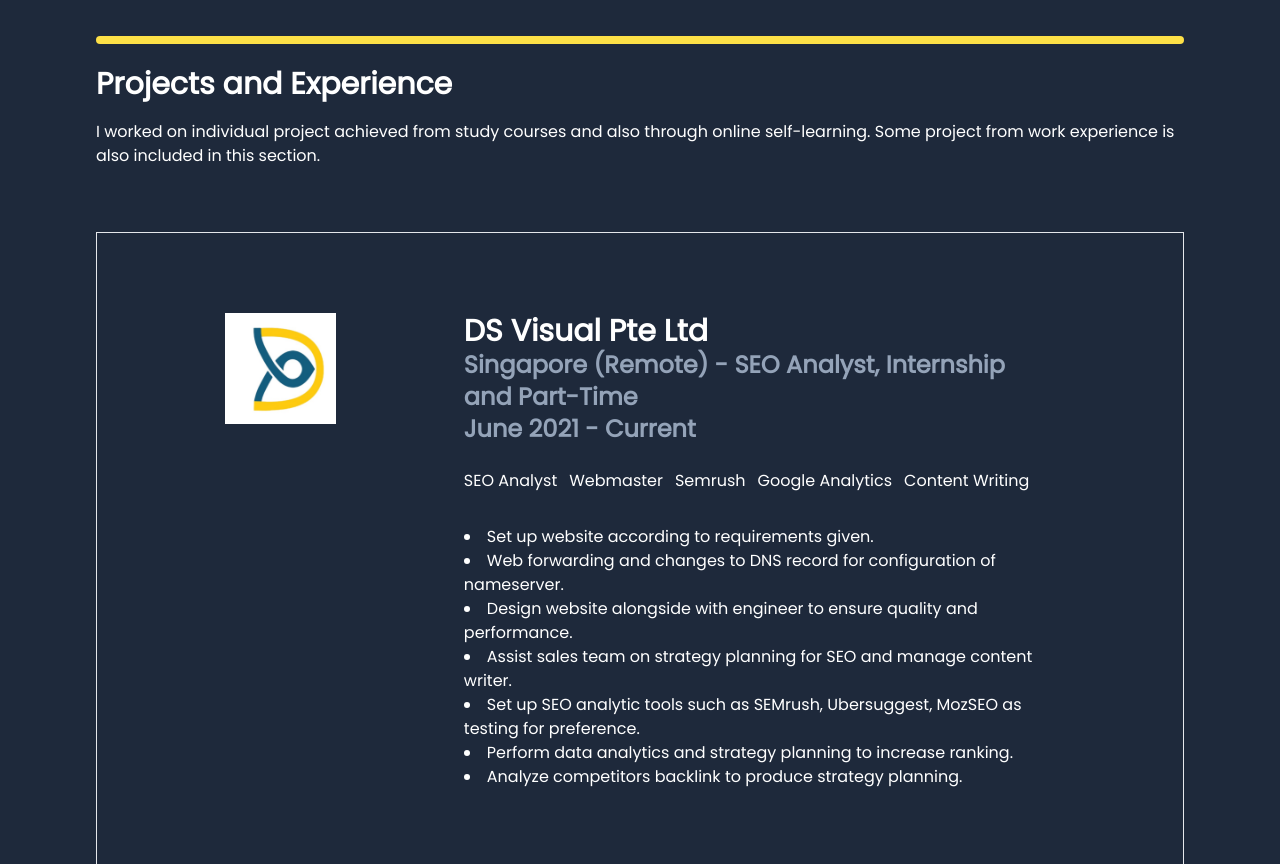
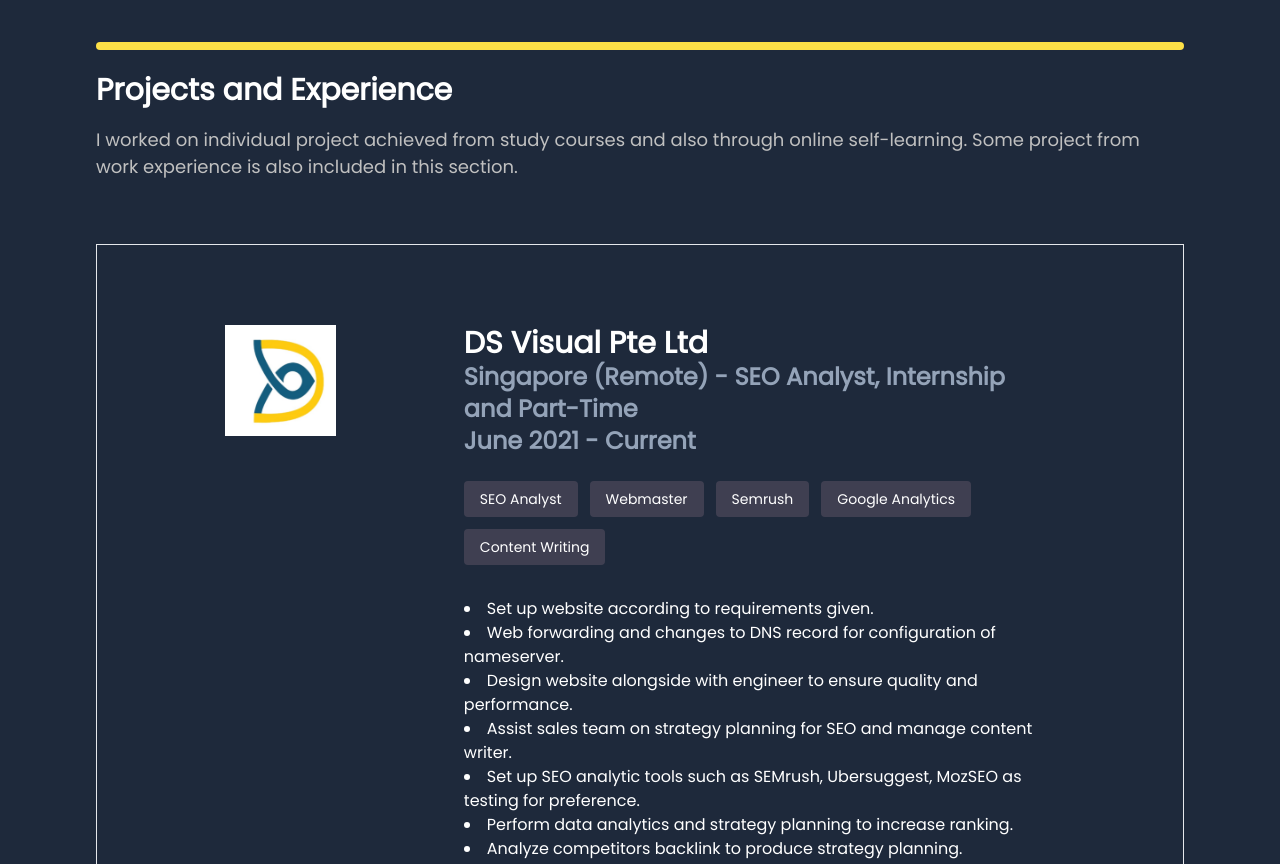
Before and after one commit to bryankhaw95/port-current, a plain HTML site: page index.html in a window 1280 px wide. Shown: the part 2080-2944 px from the top of the page. Drawn offline with nearby package versions, Linux system fonts and the light colour scheme.

Commit message:
fix css error

```diff
--- a/index.css
+++ b/index.css
@@ -43,8 +43,8 @@
 }
 
 .section-paragraph {
-    @apply text-slate-400 text-lg my-6 w-full mt-8 mb-1.5;
-
+    color: silver;
+    font-size: large;
     margin-top: 1rem;
     margin-bottom: 1.5rem;
     width: 100%;
@@ -54,7 +54,15 @@
 }
 
 .badge {
-    @apply px-4 py-2 text-sm rounded bg-badge;
+  border-radius: 0.25rem;
+  --tw-bg-opacity: 1;
+  background-color: rgb(63 63 81 / var(--tw-bg-opacity));
+  padding-left: 1rem;
+  padding-right: 1rem;
+  padding-top: 0.5rem;
+  padding-bottom: 0.5rem;
+  font-size: 0.875rem;
+  line-height: 1.25rem;
 }
 
 [id] {
```
Also changed, not shown: tailwind.css (added).
